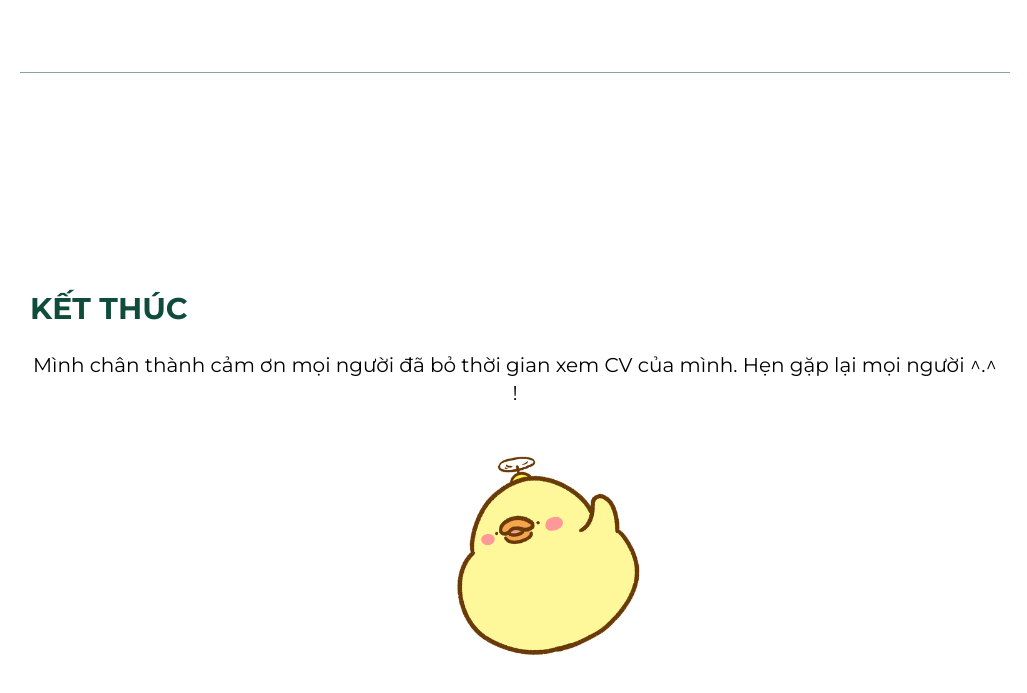
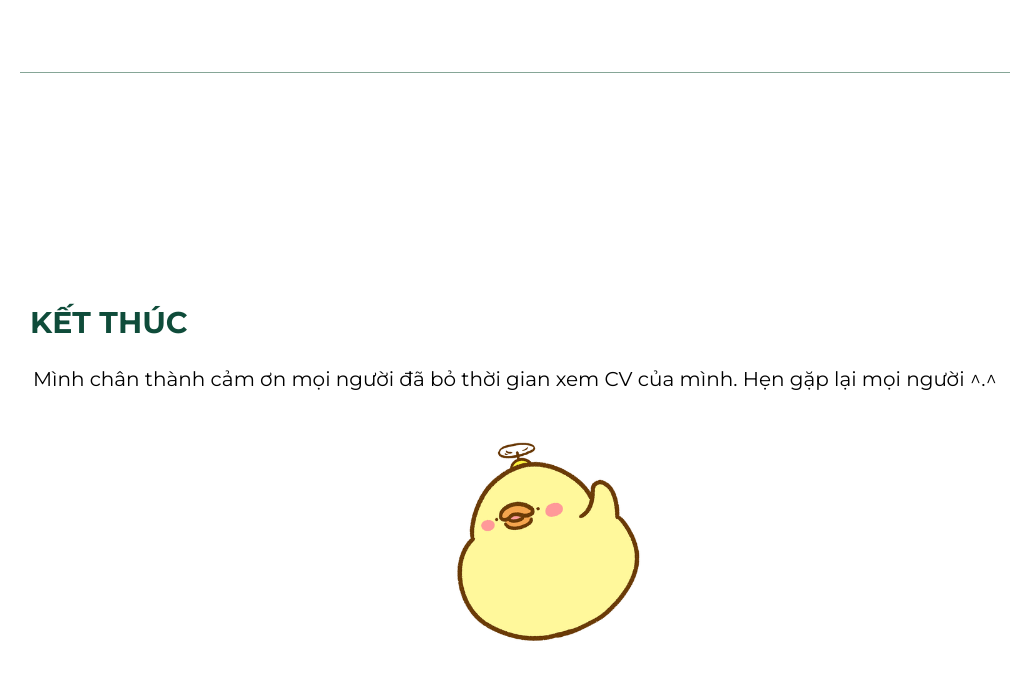
Before and after one commit to iaht0201/cv, a plain HTML site: page index.html in a window 1280 px wide. Shown: the part 3947-4640 px from the top of the page, without its empty margins (250-1277 px from the left). Drawn offline with nearby package versions, Linux system fonts and the light colour scheme.

Commit message:
update cv

```diff
--- a/index.html
+++ b/index.html
@@ -402,7 +402,7 @@
                                 Mình chân thành cảm ơn mọi người đã bỏ thời gian
                                 xem
                                 CV của
-                                mình. Hẹn gặp lại mọi người ^.^ !
+                                mình. Hẹn gặp lại mọi người ^.^
                             </span>
                             <div class="cv-content-end-image">
                                 <img src="./assets/anhdong.gif" alt="">
```
